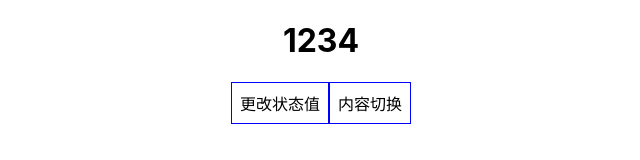
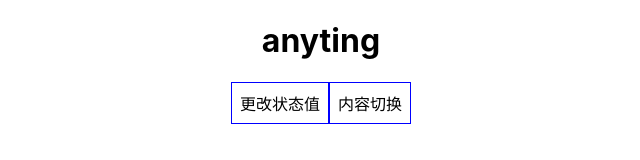
Before and after one commit to YUZIMMD/learn-react, a React (Create React App) app: page / in a window 1280 px wide. Shown: the top 160 px of the page, without its empty margins (319-959 px from the left). Built offline with nearby package versions, Linux system fonts and the light colour scheme.

Commit message:
有状态组件与无状态组件通信

```diff
--- a/src/component/Header/Header.js
+++ b/src/component/Header/Header.js
@@ -9,7 +9,7 @@ import React from 'react';
       }
     return(
         <div>
-            <h1>1234</h1>
+            <h1>{props.appTile}</h1>
             {/* 如果给方法加()，方法会在加载的时候执行，不管有没有点击按钮 ，传参：1.箭头函数传参2.bind*/}
             {/* <button onClick={()=>this.switchNameHandler("dengyt")}>更改状态值</button> */}
             <button style={style} onClick={props.switchFun.bind(this,"dengyt")}>更改状态值</button>
--- a/src/component/Persons/Persons.js
+++ b/src/component/Persons/Persons.js
@@ -1,6 +1,6 @@
 import React from 'react';
 import Person from './Person/Person';
-// 无状态组件（有状态组件和无状态组件：有状态组件是类，可以使用状态，只有继承类component ，并且拥有生命周期函数）
+// 无状态组件（有状态组件和无状态组件：有状态组件是类，可以使用状态，只有继承类component ，并且拥有生命周期函数）（当前组件如果不需要存储数据或者无数据变化，则用有状态组件，否则使用无状态组件更好）
 const persons = (props)=>{
  return props.persons.map((person,index)=>{
      return <Person
--- a/src/container/App.js
+++ b/src/container/App.js
@@ -87,7 +87,7 @@ class App extends Component {
         {/* <button style={style} onClick={this.switchNameHandler.bind(this,"dengyt")}>更改状态值</button> */}
         {/* <button style={style} onClick={this.toggleHandler}>内容切换</button> */}
         {/* 头部组件 */}
-        <MyHeader persons ={this.state.persons} clicked={this.toggleHandler} switchFun={this.switchNameHandler}/>
+        <MyHeader persons ={this.state.persons} clicked={this.toggleHandler} switchFun={this.switchNameHandler} appTile={this.props.title}/>
         {/* {
           this.state.showPersons?  <div>
           < Person myClick={this.switchNameHandler.bind(this,'miss')} name={this.state.persons[0].name} count={this.state.persons[0].count} />
--- a/src/index.js
+++ b/src/index.js
@@ -4,7 +4,7 @@ import './index.css';
 import App from './container/App';
 import * as serviceWorker from './serviceWorker';
 
-ReactDOM.render(<App />, document.getElementById('root'));
+ReactDOM.render(<App title="anyting" />, document.getElementById('root'));
 
 // If you want your app to work offline and load faster, you can change
 // unregister() to register() below. Note this comes with some pitfalls.
```
